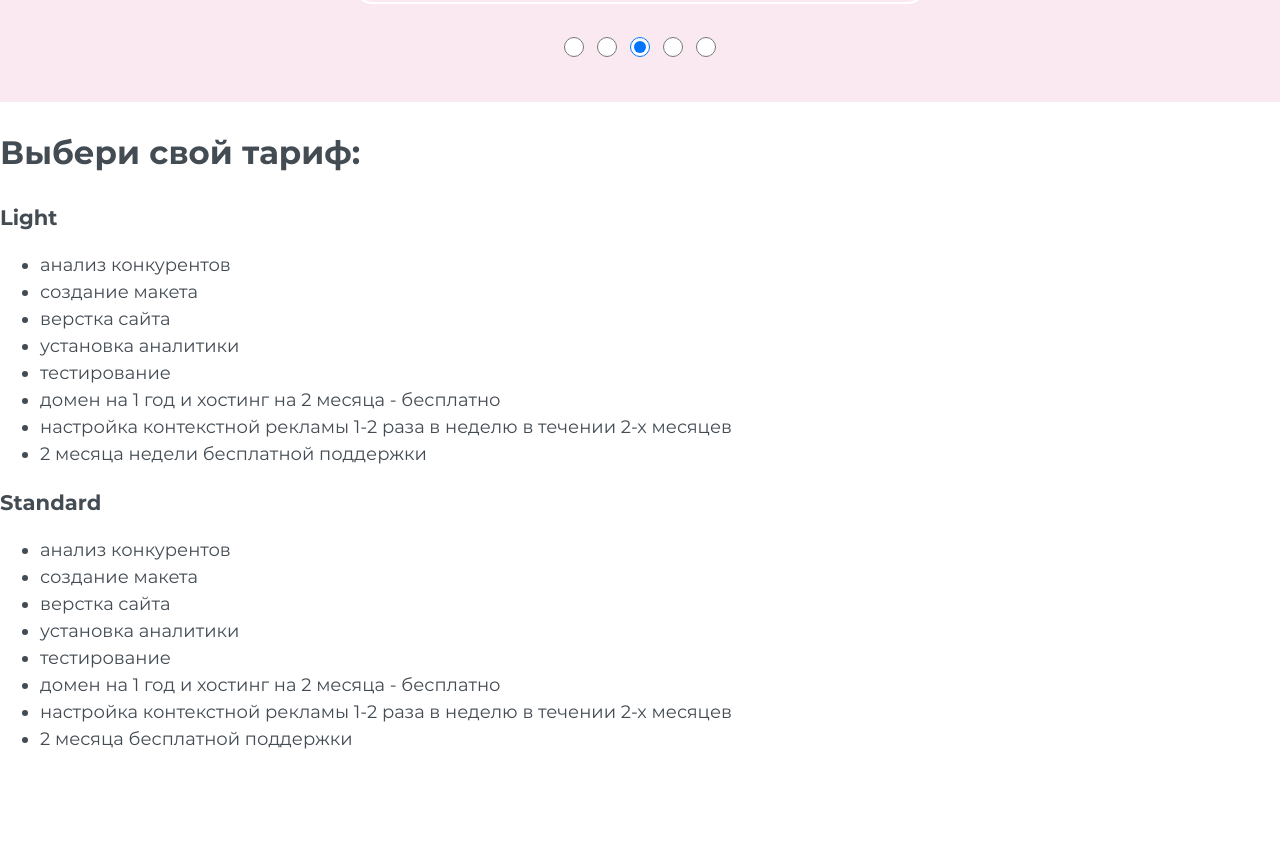
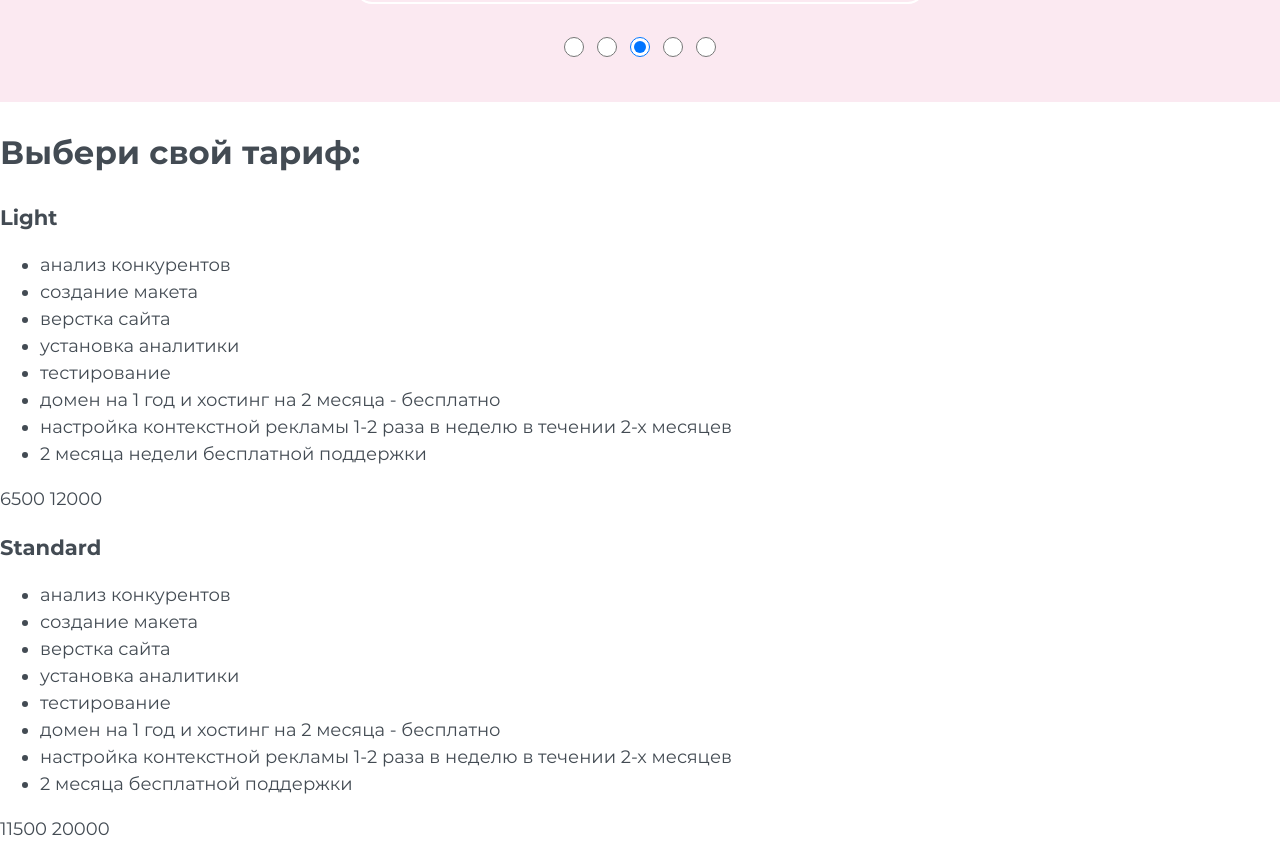
Before and after one commit to OlegSotnik/hundred, a website: page source/index.html in a window 1280 px wide. Shown: the part 4755-5598 px from the top of the page. Before the commit the page ends 5526 px from the top, so only its background shows below. Drawn offline with nearby package versions, Linux system fonts and the light colour scheme; files that its build step writes are made by us from their sources; files whose address does not match are found by name.

Commit message:
внес правки в верстку раздела ТАРИФЫ

```diff
--- a/source/index.html
+++ b/source/index.html
@@ -85,7 +85,7 @@
           <a class="nav-item__link" href="#feedback">Отзывы</a>
         </li>
         <li class="header__nav-item">
-          <a class="nav-item__link" href="#contacts">Цены</a>
+          <a class="nav-item__link" href="#case">Цены</a>
         </li>
       </ul>
     </div>
@@ -431,7 +431,7 @@
       </div>
     </section>
 
-    <section class="main__case">
+    <section class="main__case" id="case">
       <div class="case__container">
         <h2 class="case__heading main__h2">Выбери свой тариф:</h2>
           <div class="case__easy">
@@ -447,6 +447,10 @@
               <li class="case__item case__item--not-active">настройка контекстной рекламы 1-2 раза в неделю в течении 2-х месяцев</li>
               <li class="case__item">2 <span class=" case__item--not-active">месяца</span> <span class=" case__item--active-edit">недели</span> бесплатной поддержки</li>
             </ul>
+            <div class="case__price">
+              <span class="case__discount-price">6500</span>
+              <spann class="case__regular-price">12000</spann>
+            </div>
           </div>
           <div class="case__standard">
             <header class="case__header"></header>
@@ -461,6 +465,10 @@
               <li class="case__item">настройка контекстной рекламы 1-2 раза в неделю в течении 2-х месяцев</li>
               <li class="case__item">2 месяца бесплатной поддержки</li>
             </ul>
+          </div>
+          <div class="case__price">
+            <span class="case__discount-price">11500</span>
+            <spann class="case__regular-price">20000</spann>
           </div>
       </div>
     </section>
--- a/source/less/style.less
+++ b/source/less/style.less
@@ -15,6 +15,7 @@
 @import "blocks/page-main/main__advantages.less";
 @import "blocks/page-main/main__portfolio.less";
 @import "blocks/page-main/main__feedback.less";
+@import "blocks/page-main/main__case.less";
 
 //Blocks/page-footer
 @import "blocks/page__footer.less";
```
Also changed, not shown: build/index.html, source/less/blocks/page-main/main__case.less (added).
